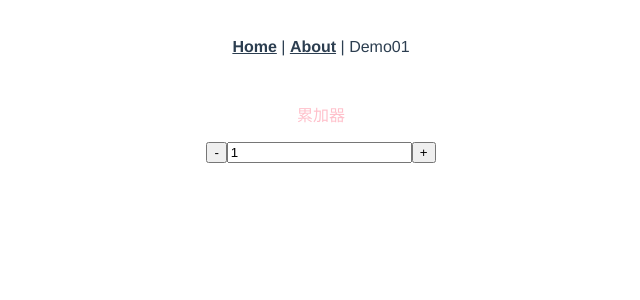
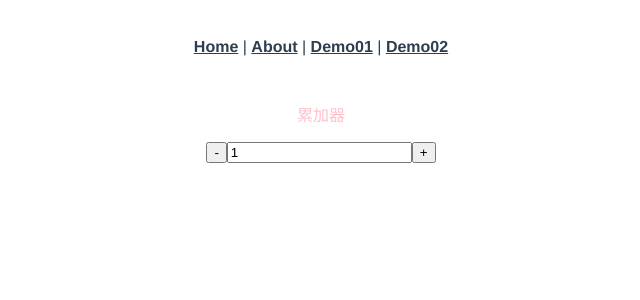
Before and after one commit to AZQD/vuestudy, a Vue app: page /demo01 in a window 1280 px wide. Shown: the top 300 px of the page, without its empty margins (319-959 px from the left). Built offline with nearby package versions, Linux system fonts and the light colour scheme.

Commit message:
获取参数等总结

```diff
--- a/src/App.vue
+++ b/src/App.vue
@@ -7,15 +7,16 @@
 
       <router-link to="/">Home</router-link> |
       <router-link to="/about">About</router-link> |
-      <!--<router-link to="/demo01">Demo01</router-link>-->
-      <!--<router-link :to = "'/demo01/'+type">Demo01</router-link>-->
 
-      <router-link replace active-class="active" tag="span" :to="{ path: '/demo01', query: { a: '1' }}">Demo01</router-link>
+      <router-link :to="{ path: '/demo01', query: { a: '1' }}">Demo01</router-link> |
+      <!--<router-link replace active-class="active" tag="span" :to="{ path: '/demo01', query: { a: '1' }}">Demo01</router-link>-->
+      <router-link :to = "'/demo02/'+type">Demo02</router-link>
+
     </div>
 
     <!--参考文档：https://router.vuejs.org/zh/api/#router-view-->
+    <!--可以存在多个router-view组件，该组件有一个name属性，表示路由为demo01时，加载的是components里面key为demo01AddComp的组件-->
     <router-view/>
-    <!--有一个name属性，表示路由为demo01时，加载的是components里面key为demo01AddComp的组件-->
     <!--<router-view name="demo01AddComp"/>-->
   </div>
 </template>
@@ -50,8 +51,8 @@
       color: #42b983;
     }
   }
-}
   .active{
     color: red;
   }
+}
 </style>
--- a/src/router/index.js
+++ b/src/router/index.js
@@ -21,11 +21,17 @@ const routes = [
   {
     path: '/demo01',
     name: 'Demo01',
+    // components：可匹配多路由，router-view组件根据name属性渲染对应组件
     components: {
       default: () => import('../views/Demo01.vue'),
       demo01AddComp: () => import('../views/Demo01.vue')
     },
-  }
+  },
+  {
+    path: '/demo02/:type', // type为动态参数
+    name: 'Demo02',
+    component: () => import('../views/Demo02.vue')
+  },
 ]
 
 const router = new VueRouter({
--- a/src/views/Demo02.vue
+++ b/src/views/Demo02.vue
@@ -15,7 +15,9 @@
     },
 
     created () {
-
+      // console.log('this.$router', this.$router);
+      // console.log('this.$route', this.$route);
+      console.log('this.$route.params', this.$route.params);
     },
 
     methods: {},
```
Also changed, not shown: src/views/Demo01.vue (+3 -4 lines), 1 other file (tests, documents, lock files or other folders).
